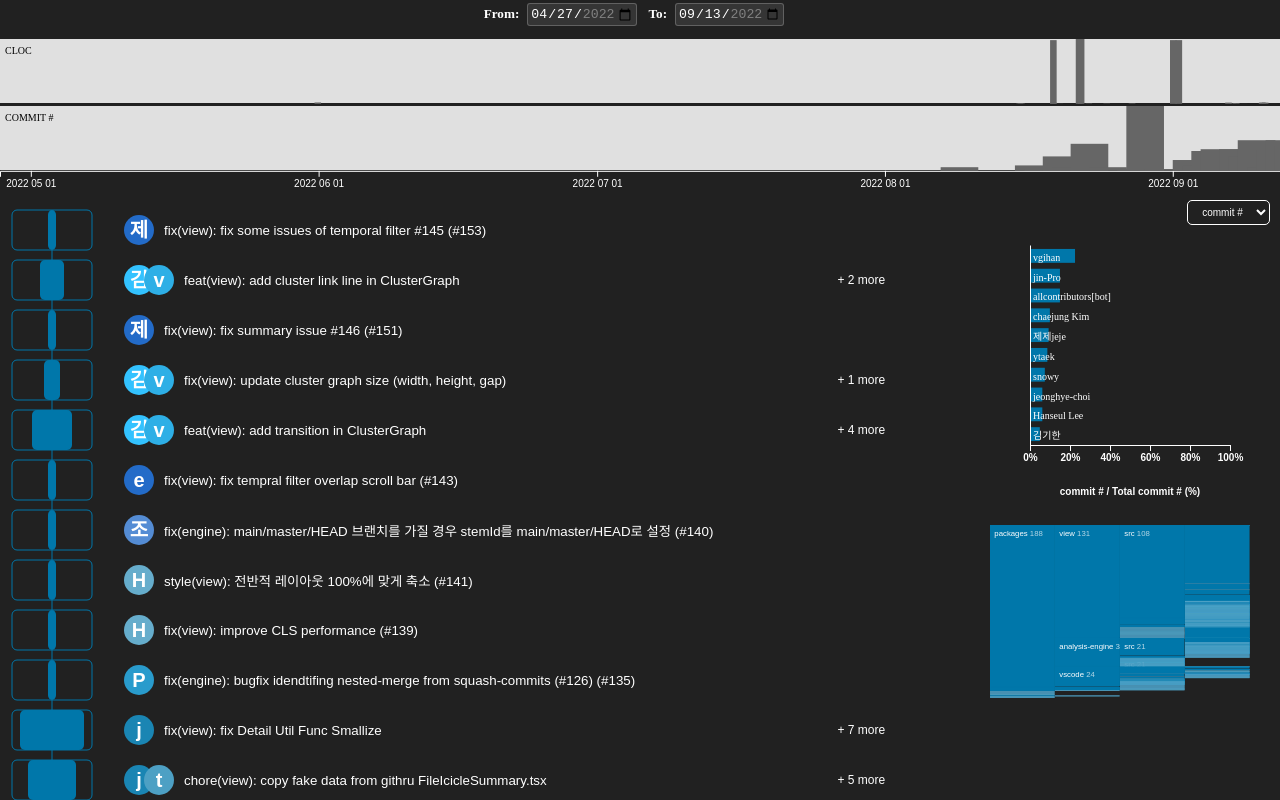
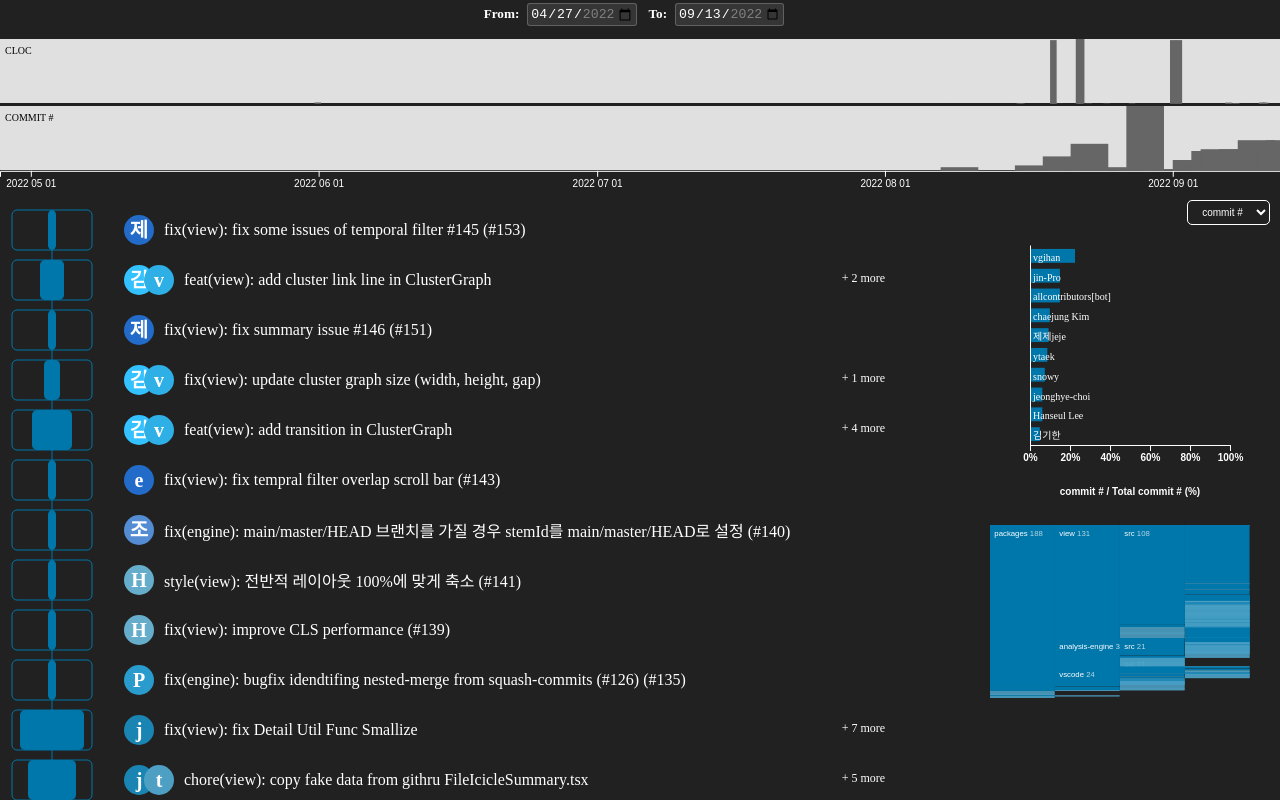
Before and after one commit to githru/githru-vscode-ext, a React (Create React App) app in the folder packages/view/: page / in a window 1280 px wide. Built offline with nearby package versions, Linux system fonts and the light colour scheme.

Commit message:
fix(view): replace summary  button tag => div tag #201

```diff
--- a/packages/view/src/components/VerticalClusterList/Summary/Summary.scss
+++ b/packages/view/src/components/VerticalClusterList/Summary/Summary.scss
@@ -162,6 +162,7 @@
     display: flex;
     justify-content: space-between;
     width: 100%;
+    font-size: 16px;
 
     .commit-message {
       white-space: nowrap;
--- a/packages/view/src/components/VerticalClusterList/Summary/Summary.tsx
+++ b/packages/view/src/components/VerticalClusterList/Summary/Summary.tsx
@@ -46,10 +46,10 @@ const Summary = forwardRef<HTMLDivElement, SummaryProps>(
               className="cluster-summary__cluster"
               key={cluster.clusterId}
             >
-              <button
-                type="button"
+              <div
                 className="cluster-summary__toggle-contents-button"
                 onClick={() => onClickClusterSummary(cluster.clusterId)}
+                aria-hidden
               >
                 <div className="cluster-summary__toggle-contents-container">
                   <span className="name-box">
@@ -83,7 +83,7 @@ const Summary = forwardRef<HTMLDivElement, SummaryProps>(
                     </button>
                   )}
                 </div>
-              </button>
+              </div>
               {cluster.clusterId === clusterIds && (
                 <div
                   className="cluster-summary__detail__container"
```
